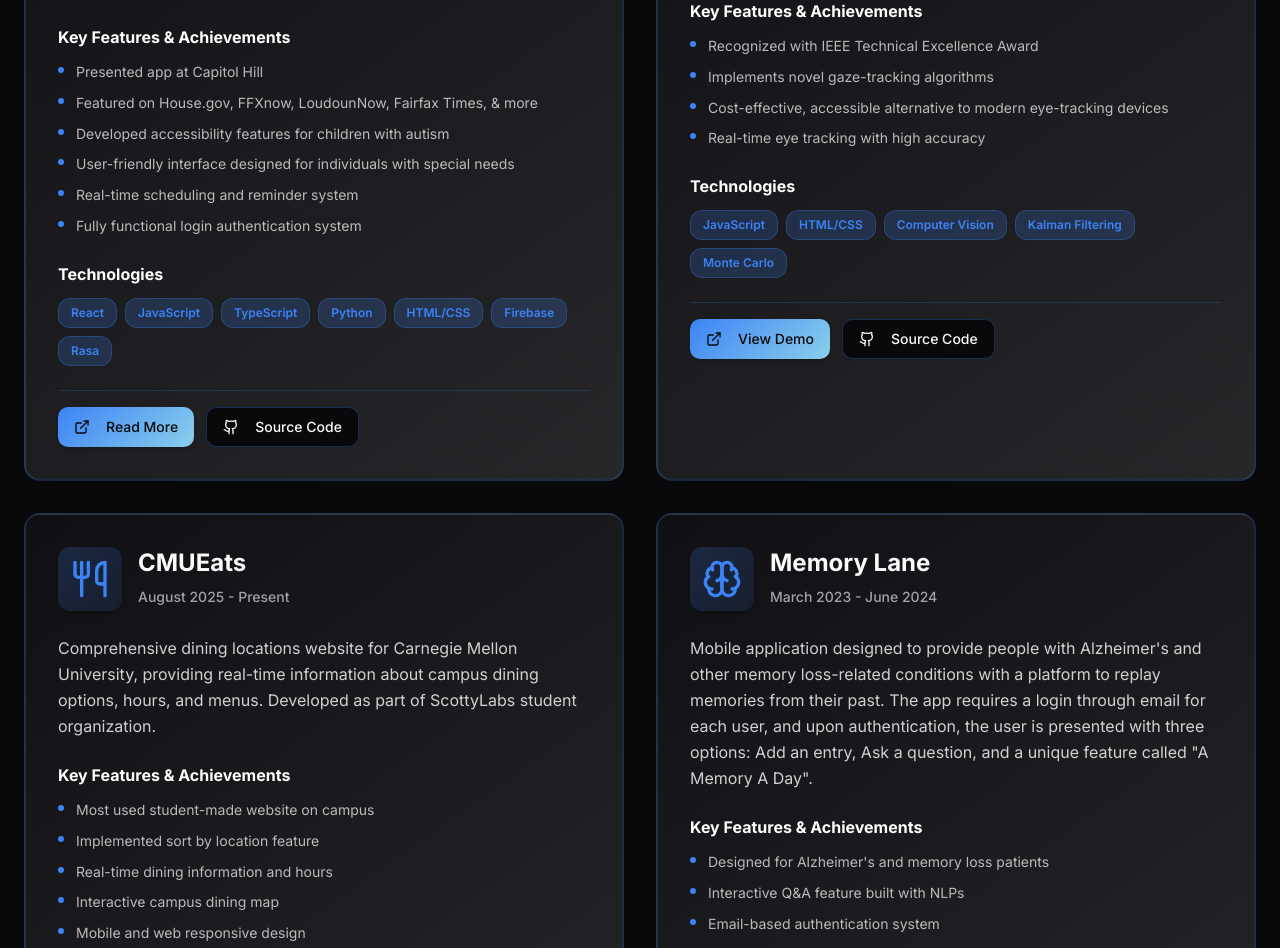
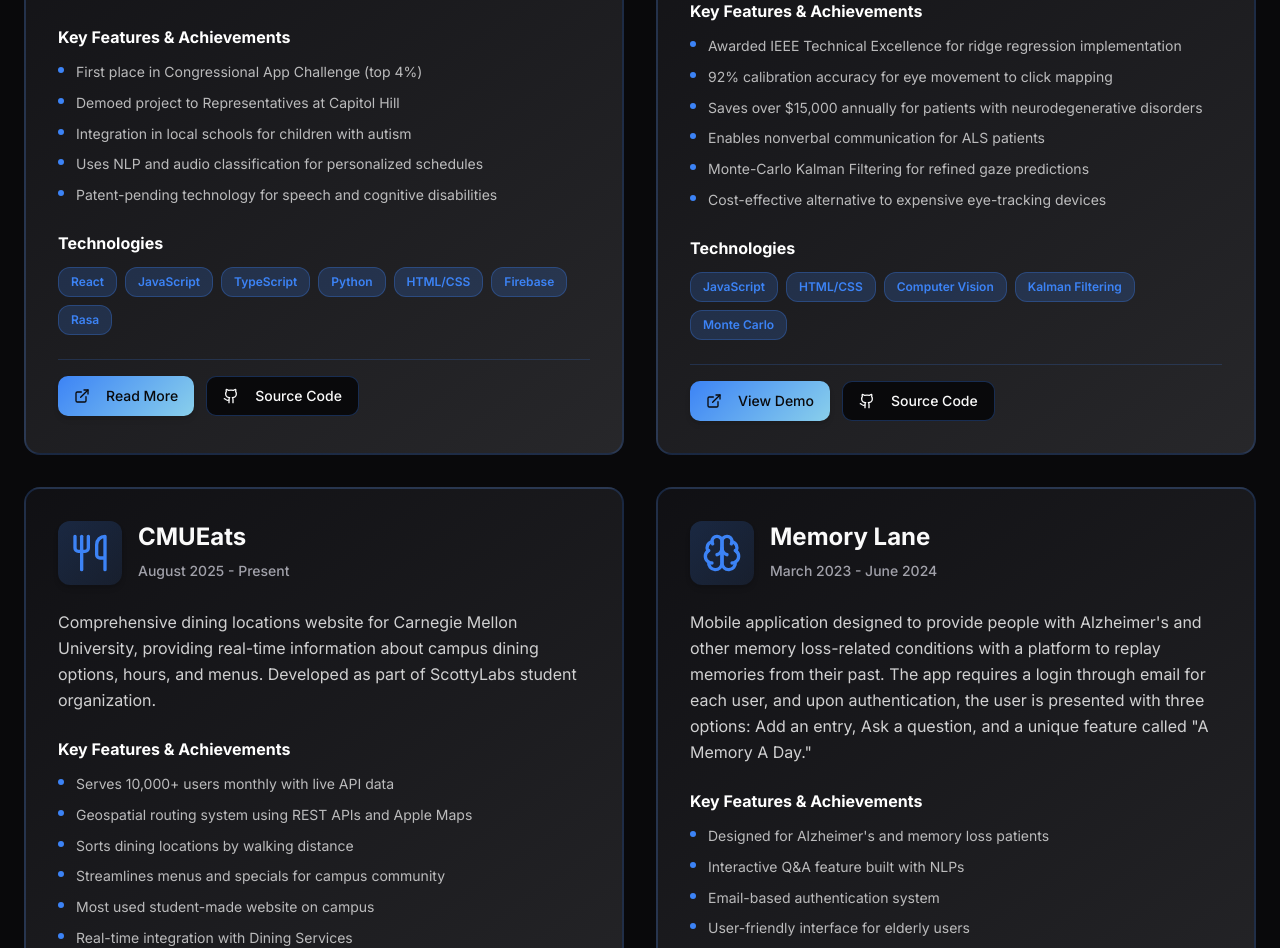
Before and after one commit to sjain2025/sjain2025.github.io, a React (Vite) app: page / in a window 1280 px wide. Shown: the part 6444-7392 px from the top of the page. Built offline with nearby package versions, Linux system fonts and the light colour scheme.

Commit message:
fix: project descriptions

```diff
--- a/src/components/sections/Projects.tsx
+++ b/src/components/sections/Projects.tsx
@@ -10,12 +10,11 @@
       period: "June 2022 - Present",
       technologies: ["React", "JavaScript", "TypeScript", "Python", "HTML/CSS", "Firebase", "Rasa"],
       achievements: [
-        "Presented app at Capitol Hill",
-        "Featured on House.gov, FFXnow, LoudounNow, Fairfax Times, & more",
-        "Developed accessibility features for children with autism",
-        "User-friendly interface designed for individuals with special needs",
-        "Real-time scheduling and reminder system",
-        "Fully functional login authentication system"
+        "First place in Congressional App Challenge (top 4%)",
+        "Demoed project to Representatives at Capitol Hill",
+        "Integration in local schools for children with autism",
+        "Uses NLP and audio classification for personalized schedules",
+        "Patent-pending technology for speech and cognitive disabilities"
       ],
       links: {
         demo: "https://www.congressionalappchallenge.us/22-va10/",
@@ -29,10 +28,12 @@
       period: "August 2023 - Present",
       technologies: ["JavaScript", "HTML/CSS", "Computer Vision", "Kalman Filtering", "Monte Carlo"],
       achievements: [
-        "Recognized with IEEE Technical Excellence Award",
-        "Implements novel gaze-tracking algorithms",
-        "Cost-effective, accessible alternative to modern eye-tracking devices",
-        "Real-time eye tracking with high accuracy"
+        "Awarded IEEE Technical Excellence for ridge regression implementation",
+        "92% calibration accuracy for eye movement to click mapping",
+        "Saves over $15,000 annually for patients with neurodegenerative disorders",
+        "Enables nonverbal communication for ALS patients",
+        "Monte-Carlo Kalman Filtering for refined gaze predictions",
+        "Cost-effective alternative to expensive eye-tracking devices"
       ],
       links: {
         demo: "https://www.youtube.com/watch?v=YAlBLGYtgLA",
@@ -46,11 +47,12 @@
       period: "August 2025 - Present",
       technologies: ["Vite", "React", "TypeScript", "HTML", "Vanilla CSS", "Elysia"],
       achievements: [
+        "Serves 10,000+ users monthly with live API data",
+        "Geospatial routing system using REST APIs and Apple Maps",
+        "Sorts dining locations by walking distance",
+        "Streamlines menus and specials for campus community",
         "Most used student-made website on campus",
-        "Implemented sort by location feature",
-        "Real-time dining information and hours",
-        "Interactive campus dining map",
-        "Mobile and web responsive design"
+        "Real-time integration with Dining Services"
       ],
       links: {
         demo: "https://cmueats.com/",
@@ -59,7 +61,7 @@
     },
     {
       title: "Memory Lane",
-      description: "Mobile application designed to provide people with Alzheimer's and other memory loss-related conditions with a platform to replay memories from their past. The app requires a login through email for each user, and upon authentication, the user is presented with three options: Add an entry, Ask a question, and a unique feature called \"A Memory A Day\".",
+      description: "Mobile application designed to provide people with Alzheimer's and other memory loss-related conditions with a platform to replay memories from their past. The app requires a login through email for each user, and upon authentication, the user is presented with three options: Add an entry, Ask a question, and a unique feature called \"A Memory A Day.\"",
       icon: <Brain className="h-8 w-8" />,
       period: "March 2023 - June 2024",
       technologies: ["React Native", "JavaScript", "Firebase", "TypeScript", "HTML/CSS"],
```
Also changed, not shown: 1 other file (tests, documents, lock files or other folders).
